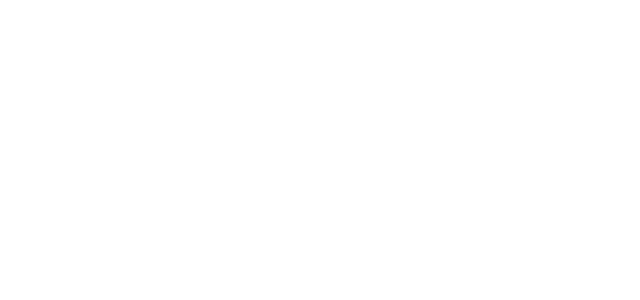
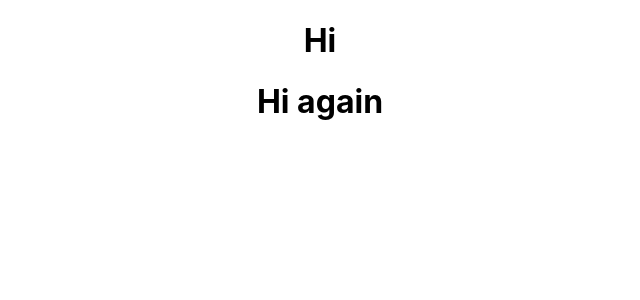
Before and after one commit to CarolinaCapilla/bymiles-react-api, a React (Create React App) app: page / in a window 1280 px wide. Shown: the top 300 px of the page, without its empty margins (320-960 px from the left). Built offline with nearby package versions, Linux system fonts and the light colour scheme.

Commit message:
created Login and PolicyDetails components with state (at the moment empty) which it will then by filled by API data, tested rendering both components and they render fine so far

```diff
--- a/package.json
+++ b/package.json
@@ -36,5 +36,8 @@
       "last 1 firefox version",
       "last 1 safari version"
     ]
+  },
+  "devDependencies": {
+    "prettier": "2.2.1"
   }
 }
--- a/src/App.js
+++ b/src/App.js
@@ -1,11 +1,16 @@
 import React from 'react'
-import './App.css';
+
+import Login from './Components/Login/Login'
+import PolicyDetails from './Components/PolicyDetails/PolicyDetails'
+import './App.css'
 
 function App() {
   return (
     <div className="App">
+      <Login />
+      <PolicyDetails />
     </div>
-  );
+  )
 }
 
-export default App;
+export default App
--- a/src/Components/Login/Login.js
+++ b/src/Components/Login/Login.js
@@ -0,0 +1,18 @@
+import React, { Component } from 'react'
+
+class Login extends Component {
+  state = {
+    username: '',
+    password: '',
+  }
+
+  render() {
+    return (
+      <div>
+        <h1>Hi</h1>
+      </div>
+    )
+  }
+}
+
+export default Login;
--- /dev/null
+++ b/src/Components/PolicyDetails/PolicyDetails.js
@@ -0,0 +1,20 @@
+import React, { Component } from 'react'
+
+class PolicyDetails extends Component {
+  state = {
+    policyReference: '',
+    coverType: '',
+    car: '',
+    address: '',
+  }
+
+  render() {
+    return (
+      <div>
+        <h1>Hi again</h1>
+      </div>
+    )
+  }
+}
+
+export default PolicyDetails;
```
Also changed, not shown: .prettierrc.json (added), src/Components/Policy_Details/Policy_Details.js (deleted), 1 other file (tests, documents, lock files or other folders).
